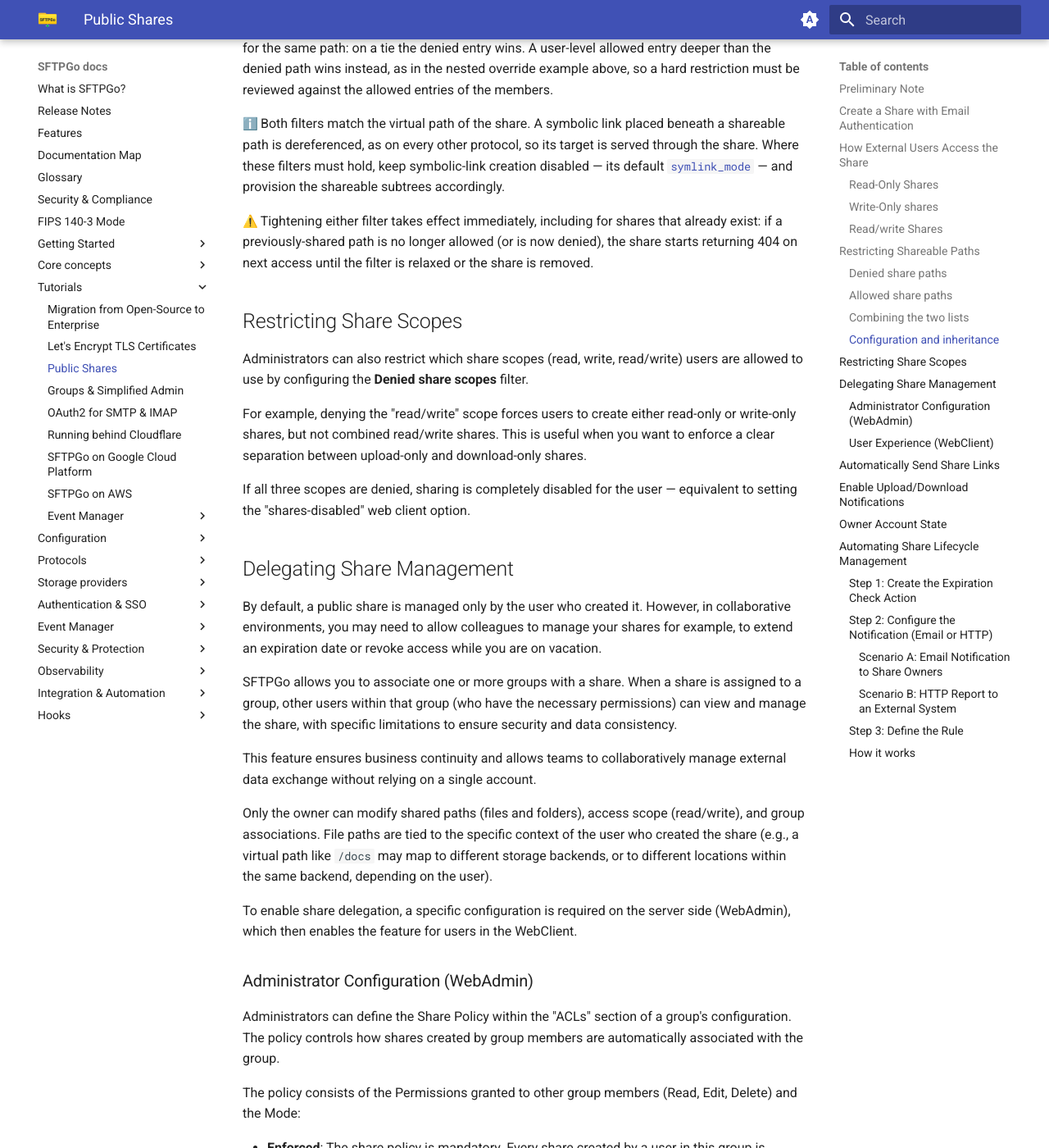
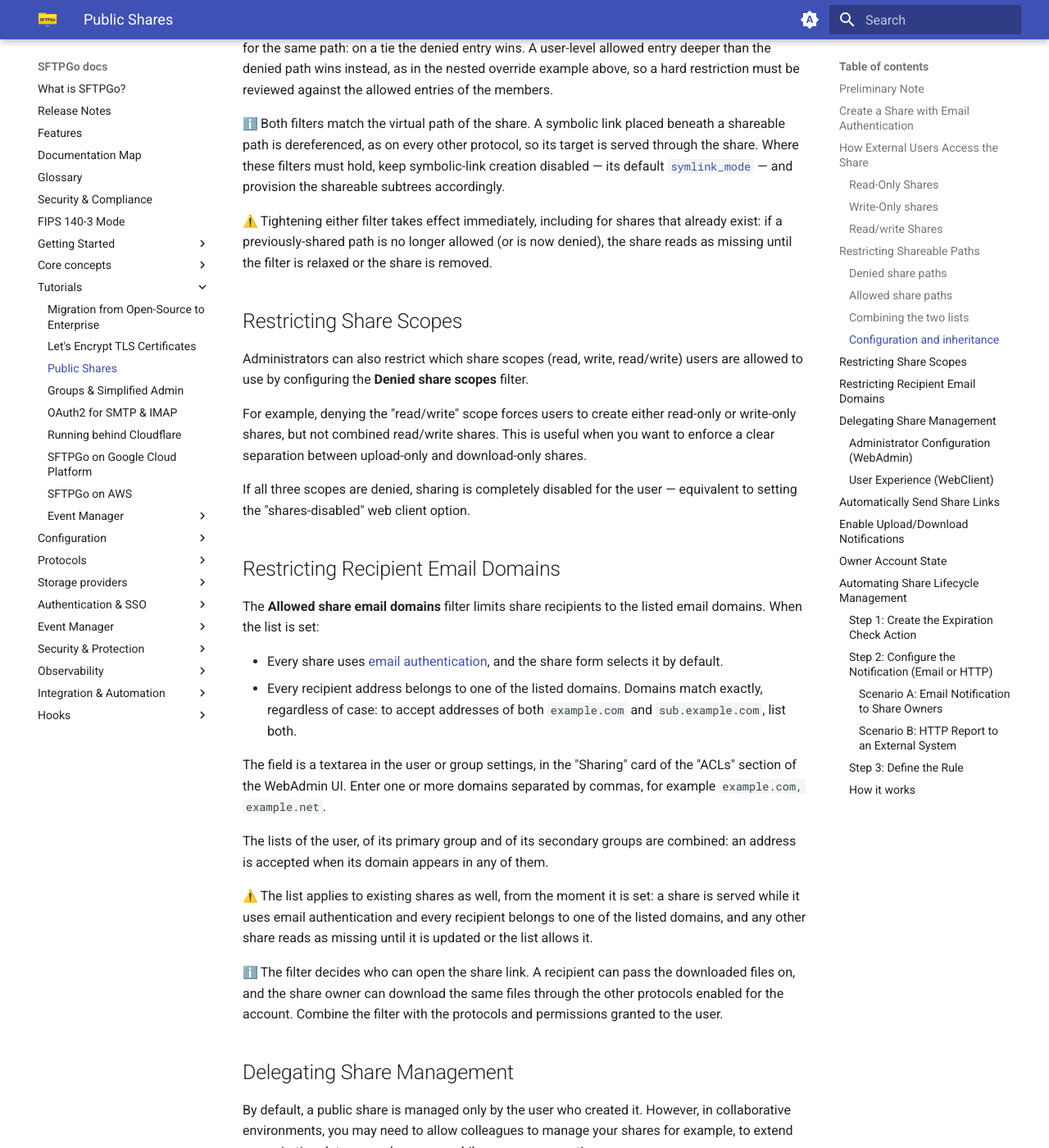
Before and after one commit to sftpgo/docs, an MkDocs documentation site: the page built from docs/tutorials/shares.md, in a window 1280 px wide and 1400 px high, scrolled down 8931 px. Shown: the whole window at 82% size. Built offline with MkDocs 1.6.1 and Material for MkDocs 9.7.7, drawn with Linux system fonts in a browser that asks for light colours; emoji names are drawn with the system emoji font; the version menu is left out.

Commit message:
shares: document the allowed share email domains
Signed-off-by: Nicola Murino <nicola.murino@gmail.com>

```diff
--- a/docs/tutorials/shares.md
+++ b/docs/tutorials/shares.md
@@ -159,7 +159,7 @@ When configured at the group level, both lists are inherited additively by group
 
 :information_source: Both filters match the virtual path of the share. A symbolic link placed beneath a shareable path is dereferenced, as on every other protocol, so its target is served through the share. Where these filters must hold, keep symbolic-link creation disabled — its default [`symlink_mode`](../config-file.md#symbolic-links-and-permissions) — and provision the shareable subtrees accordingly.
 
-:warning: Tightening either filter takes effect immediately, including for shares that already exist: if a previously-shared path is no longer allowed (or is now denied), the share starts returning 404 on next access until the filter is relaxed or the share is removed.
+:warning: Tightening either filter takes effect immediately, including for shares that already exist: if a previously-shared path is no longer allowed (or is now denied), the share reads as missing until the filter is relaxed or the share is removed.
 
 ## Restricting Share Scopes
 
@@ -168,6 +168,21 @@ Administrators can also restrict which share scopes (read, write, read/write) us
 For example, denying the "read/write" scope forces users to create either read-only or write-only shares, but not combined read/write shares. This is useful when you want to enforce a clear separation between upload-only and download-only shares.
 
 If all three scopes are denied, sharing is completely disabled for the user — equivalent to setting the "shares-disabled" web client option.
+
+## Restricting Recipient Email Domains
+
+The **Allowed share email domains** filter limits share recipients to the listed email domains. When the list is set:
+
+- Every share uses [email authentication](#create-a-share-with-email-authentication), and the share form selects it by default.
+- Every recipient address belongs to one of the listed domains. Domains match exactly, regardless of case: to accept addresses of both `example.com` and `sub.example.com`, list both.
+
+The field is a textarea in the user or group settings, in the "Sharing" card of the "ACLs" section of the WebAdmin UI. Enter one or more domains separated by commas, for example `example.com, example.net`.
+
+The lists of the user, of its primary group and of its secondary groups are combined: an address is accepted when its domain appears in any of them.
+
+:warning: The list applies to existing shares as well, from the moment it is set: a share is served while it uses email authentication and every recipient belongs to one of the listed domains, and any other share reads as missing until it is updated or the list allows it.
+
+:information_source: The filter decides who can open the share link. A recipient can pass the downloaded files on, and the share owner can download the same files through the other protocols enabled for the account. Combine the filter with the protocols and permissions granted to the user.
 
 ## Delegating Share Management
 
```
Also changed, not shown: docs/features.md (+1 -0 lines).
